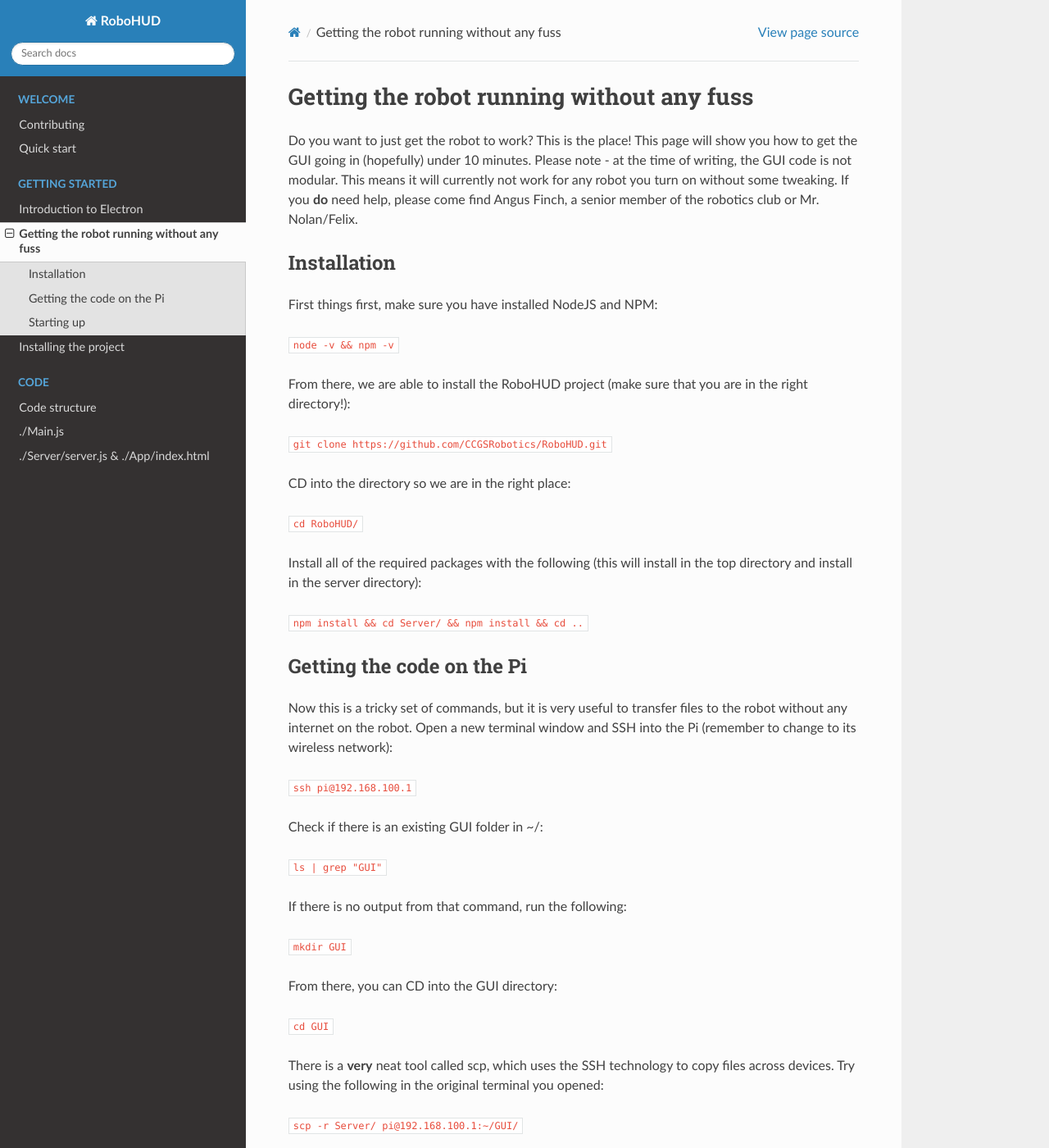
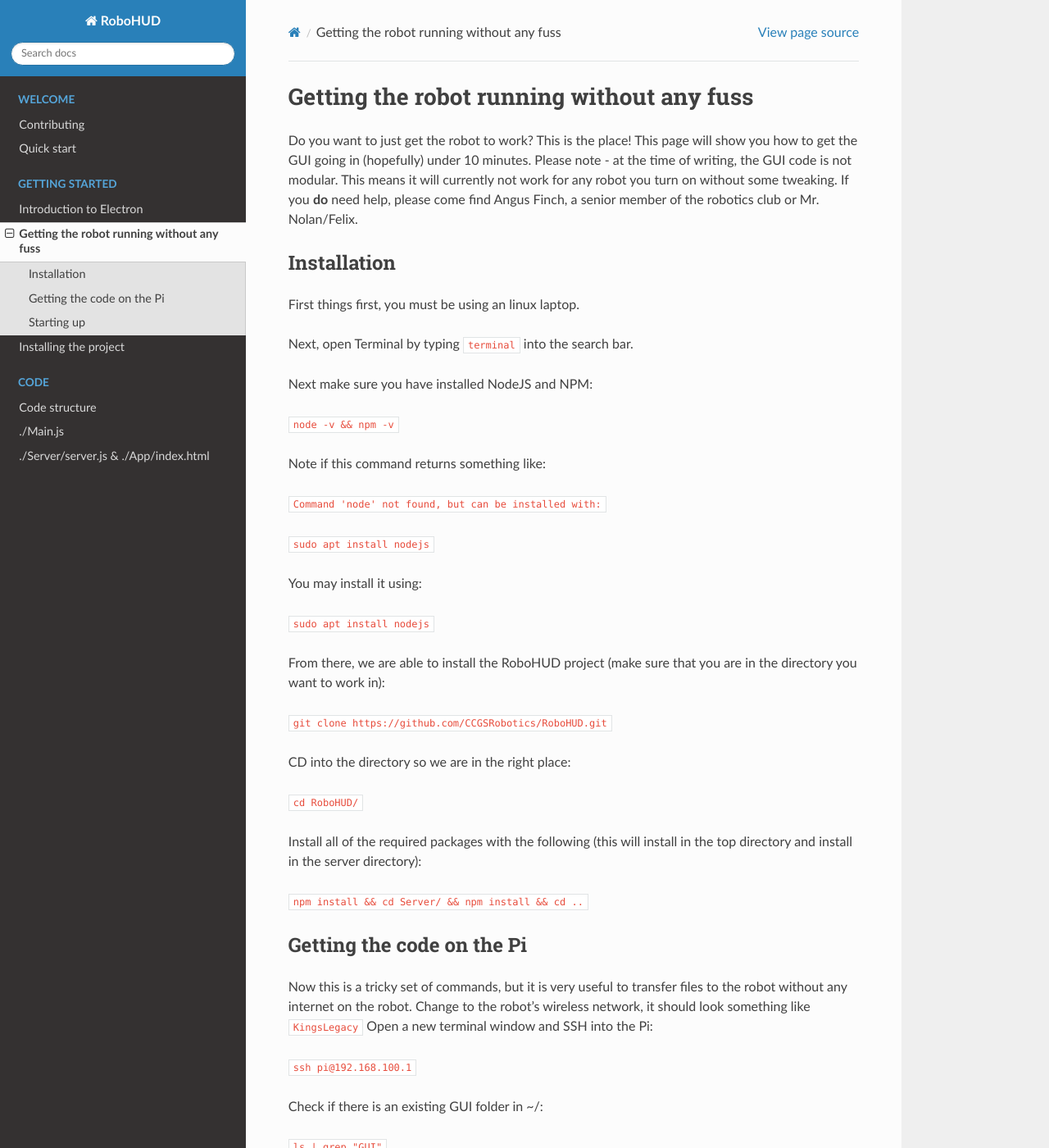
Before and after one commit to Finchiedev/robotics-docs, a Sphinx documentation site: the page built from source/start/get-going.rst, in a window 1280 px wide and 1400 px high. Shown: the whole window at 82% size. Built offline with Sphinx 7.4.7 and the Read the Docs theme 2.0.0, drawn with Linux system fonts in a browser that asks for light colours.

Commit message:
Make more user-friendly
even Charles could use it

```diff
--- a/source/start/get-going.rst
+++ b/source/start/get-going.rst
@@ -8,11 +8,25 @@
 Installation
 ^^^^^^^^^^^^
 
-First things first, make sure you have installed NodeJS and NPM:
+First things first, you must be using an linux laptop.
+
+Next, open Terminal by typing ``terminal`` into the search bar.
+
+Next make sure you have installed NodeJS and NPM:
 
 ``node -v && npm -v``
 
-From there, we are able to install the RoboHUD project (make sure that you are in the right directory!):
+Note if this command returns something like:
+
+``Command 'node' not found, but can be installed with:``
+
+``sudo apt install nodejs``
+
+You may install it using:
+
+``sudo apt install nodejs``
+
+From there, we are able to install the RoboHUD project (make sure that you are in the directory you want to work in):
 
 ``git clone https://github.com/CCGSRobotics/RoboHUD.git``
 
@@ -28,7 +42,8 @@
 ^^^^^^^^^^^^^^^^^^^^^^^^^^
 
 Now this is a tricky set of commands, but it is very useful to transfer files to the robot without any internet on the robot.
-Open a new terminal window and SSH into the Pi (remember to change to its wireless network):
+Change to the robot's wireless network, it should look something like ``KingsLegacy``
+Open a new terminal window and SSH into the Pi:
 
 ``ssh pi@192.168.100.1``
 
```
